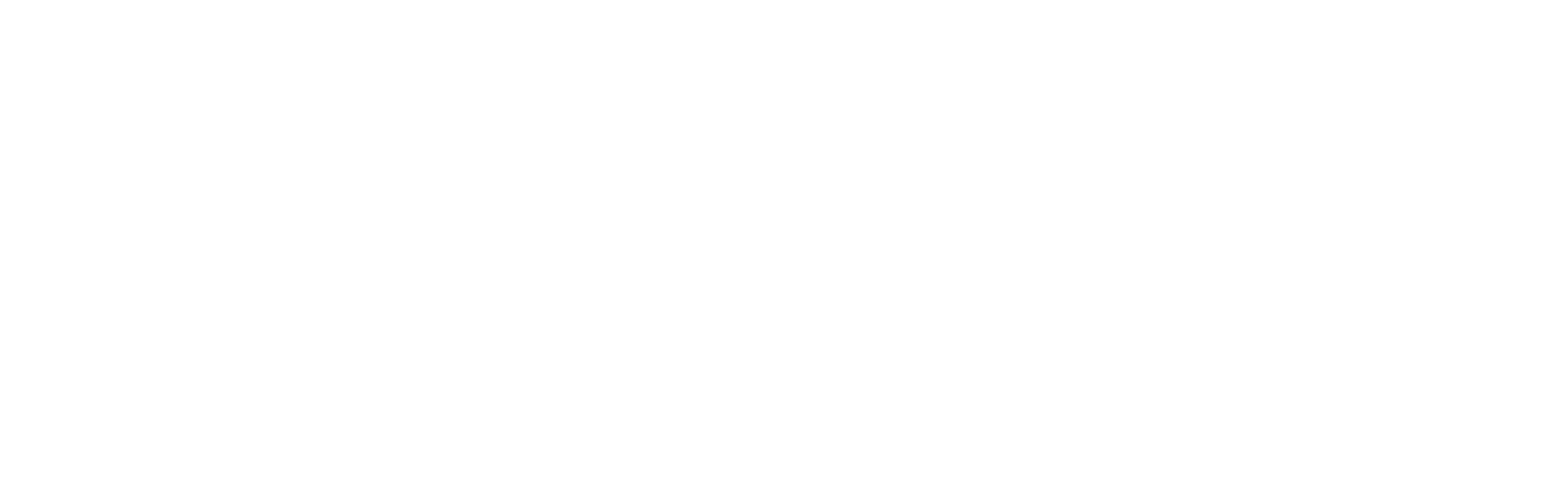
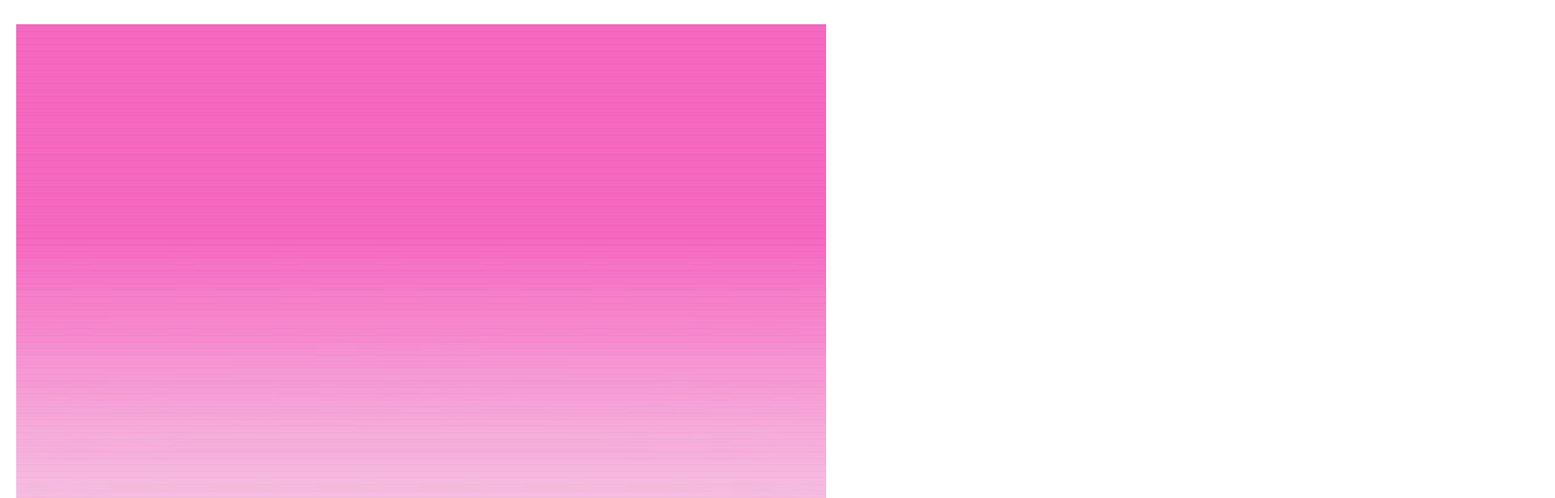
Before and after one commit to itsowlz/austinbryan.github.io, a plain HTML site: page link3.html in a window 1280 px wide. Shown: the top 616 px of the page at 81% size, 1920 px wide, since content can reach past the window. Drawn offline with Linux system fonts and the light colour scheme; files that its build step writes are made by us from their sources.

Commit message:
massive changes
need to change images and link them up then final thing is the sprite interaction

```diff
--- a/link2.html
+++ b/link2.html
@@ -0,0 +1,30 @@
+<!doctype html>
+<head>
+  <title>The Source</title>
+  <link rel="stylesheet" type="text/css" href="main.css">
+  <meta name="viewport" content="width=device-width, initial-scale=1">
+<style>
+body, html {
+    height: 100%;
+    width: 3840px;
+    margin: 0;
+}
+
+.bg {
+    /* The image used */
+    background-image: url("images/pink.jpg");
+
+    /* Full height */
+    height: 100%;
+
+    /* Center and scale the image nicely */
+    background-position: center;
+    background-repeat: no-repeat;
+    background-size: fill;
+}
+    </style>
+</head>
+<body>
+<div class="bg"></div>
+</body>
+</html>
--- a/link3.html
+++ b/link3.html
@@ -0,0 +1,30 @@
+<!doctype html>
+<head>
+  <title>The Source</title>
+  <link rel="stylesheet" type="text/css" href="main.css">
+  <meta name="viewport" content="width=device-width, initial-scale=1">
+<style>
+body, html {
+    height: 100%;
+    width: 3840px;
+    margin: 0;
+}
+
+.bg {
+    /* The image used */
+    background-image: url("images/pink.jpg");
+
+    /* Full height */
+    height: 100%;
+
+    /* Center and scale the image nicely */
+    background-position: center;
+    background-repeat: no-repeat;
+    background-size: fill;
+}
+    </style>
+</head>
+<body>
+<div class="bg"></div>
+</body>
+</html>
```
Also changed, not shown: link4.html (+30 -0 lines), link5.html (added, +30 -0 lines), source.html (+3 -2 lines), images/backdrop.png (added), images/backdrop001.png (deleted), images/backdrop002.png (deleted), images/combine.png (added), images/door1.png (added), images/door2.png (added), images/door3.png (added), images/door4.png (added), images/door5.png (added), images/door6.png (added), images/pink.jpg (added), 2 more files.
